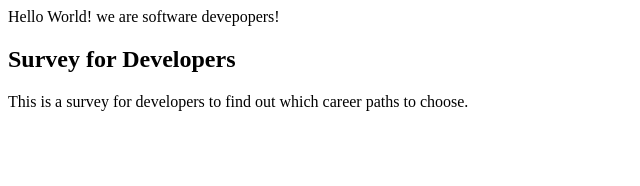
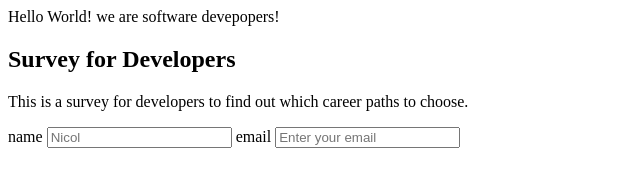
Before and after one commit to tmampa/NikTshe, a plain HTML site: page index.html in a window 1280 px wide. Shown: the whole page, without its empty margins (0-640 px from the left). Drawn offline with Linux system fonts and the light colour scheme.

Commit message:
added 3 and 4

```diff
--- a/index.html
+++ b/index.html
@@ -22,6 +22,14 @@
         This is a survey for developers to find out which career paths to choose.
       </p>
     </div>
+    <form id= "survey form">
+      <label for = "name">name</label>
+      <input id = "name" type="text" placeholder="Nicol"required></input>
+      <label for = "email">email</label>
+      <input id = "email" type="text" placeholder="Enter your email"></input>
+
+
+    </form>
 
     </main>
 
```
